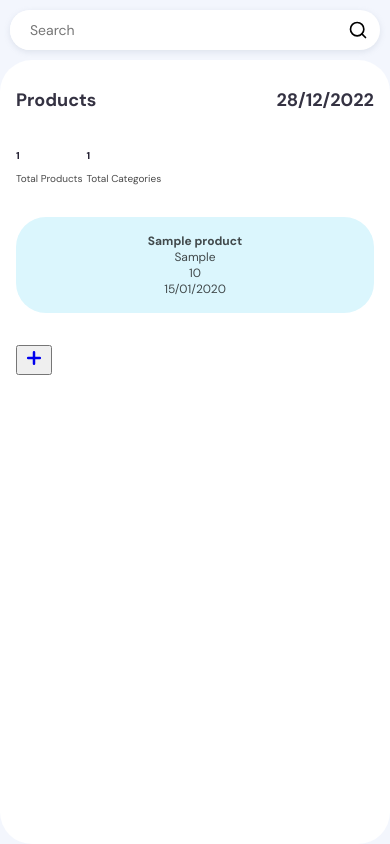
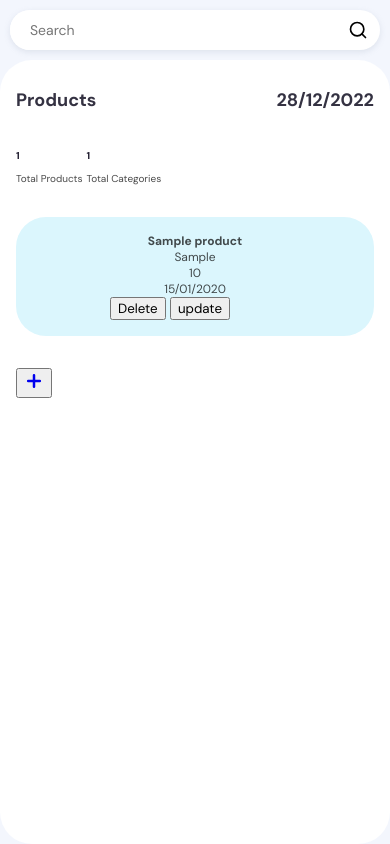
Before and after one commit to AisosaAghedo/Inventory-Management-System-MVP, a Flask app: page /products in a window 390 px wide. Run offline with Flask 2, Linux system fonts and the light colour scheme; a user stored in the database is signed in; tables that the repository leaves empty hold one stand-in row (values such as "Sample post"); some libraries are stand-ins or nearby versions.

Commit message:
update and delete buttons

```diff
--- a/frontend/static/styles/product.css
+++ b/frontend/static/styles/product.css
@@ -21,7 +21,6 @@ html, body{
 }
 body {
     font-family: "DM Sans", sans-serif;
-    overflow: hidden;
     display: flex;
     justify-content: center;
     background-color: var(--app-container);
@@ -99,7 +98,7 @@ body {
     background-color: var(--projects-section);
     border-radius: 32px;
     padding: 32px 32px 0 32px;
-    overflow: hidden;
+    overflow: visible;
     height: 100%;
     display: flex;
     flex-direction: column;
@@ -427,4 +426,6 @@ body {
     .project-boxes.jsListView .project-box > * {
       margin-right: 10px;
     }
-}
+input[name=update]{
+	margin-right: 50px;
+    }
--- a/frontend/templates/product.html
+++ b/frontend/templates/product.html
@@ -64,13 +64,18 @@
       <div name='filter'></div>
       {% for product in products %}
       <div class="project-box-content-header">
-        <div class="project-box">
+	      <div class="project-box" product_sn='{{product.serial_number}}'>
 		<p class="box-content-header">{{product.name}}</p>
 		<p class="box-content-subheader">{{product.category}}</p>
 		<p class="box-content-subheader">{{product.quantity}}</p>
 		<p class="box-content-subheader">{{expiry_date}}</p>
+		<input name='delete' type='button' value="Delete">
+		<input name='update' type='button' value="update">
+
       </div>
       </div>
+
+
       {% endfor %}
         <div class="project-box-footer">
           <button class="add-product" style="color: #ff942e;">
```
